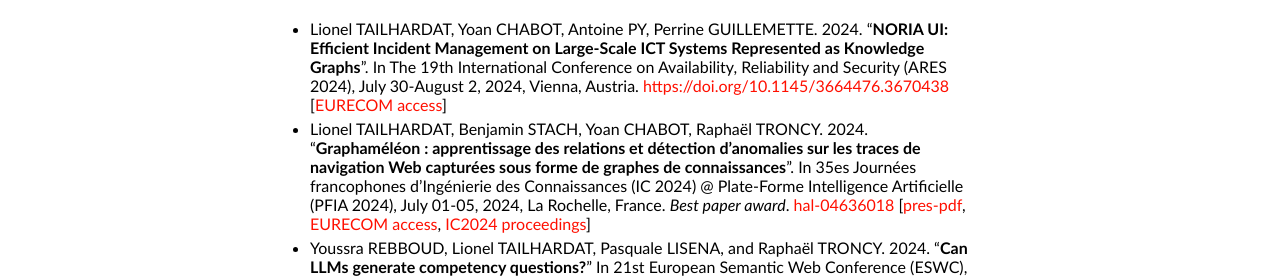
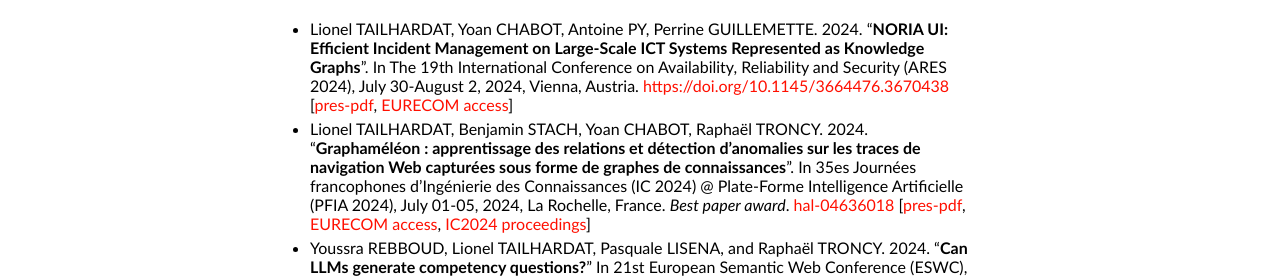
Before and after one commit to GenEars/GenEars.github.io, a Jekyll site: the page built from publications.md, in a window 1280 px wide. Shown: the part 175-453 px from the top of the page. Built offline with Jekyll 4.4.1, drawn with Linux system fonts in a browser that asks for light colours.

Commit message:
Added NORIA UI @ GRASEC 2024 presentation slide deck.
Signed-off-by: lionel.tailhardat <lionel.tailhardat@orange.com>

```diff
--- a/publications.md
+++ b/publications.md
@@ -8,7 +8,7 @@ title: Publications - Lionel TAILHARDAT
 * Lionel TAILHARDAT, Yoan CHABOT, Antoine PY, Perrine GUILLEMETTE. 2024.
   "**NORIA UI: Efficient Incident Management on Large-Scale ICT Systems Represented as Knowledge Graphs**".
   In The 19th International Conference on Availability, Reliability and Security (ARES 2024), July 30-August 2, 2024, Vienna, Austria.
-  [https://doi.org/10.1145/3664476.3670438](https://doi.org/10.1145/3664476.3670438) [[EURECOM access](https://www.eurecom.fr/publication/7767)]
+  [https://doi.org/10.1145/3664476.3670438](https://doi.org/10.1145/3664476.3670438) [[pres-pdf](pubs/GRASEC-2024-noria-ui-pres.pdf), [EURECOM access](https://www.eurecom.fr/publication/7767)]
 * Lionel TAILHARDAT, Benjamin STACH, Yoan CHABOT, Raphaël TRONCY. 2024.
   "**Graphaméléon : apprentissage des relations et détection d’anomalies sur les traces de navigation Web capturées sous forme de graphes de connaissances**".
   In 35es Journées francophones d'Ingénierie des Connaissances (IC 2024) @ Plate-Forme Intelligence Artificielle (PFIA 2024), July 01-05, 2024, La Rochelle, France.
```
Also changed, not shown: 1 other file.
